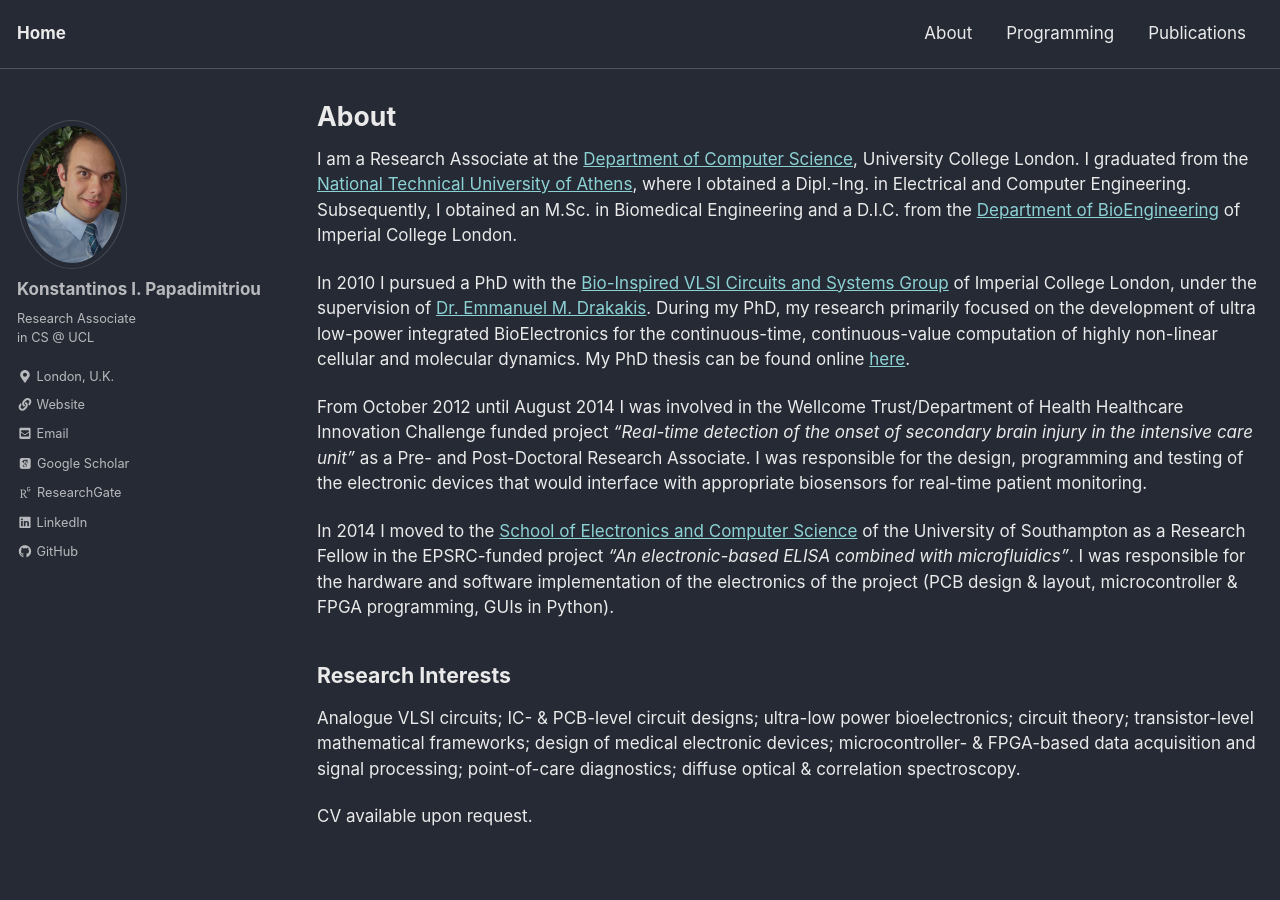
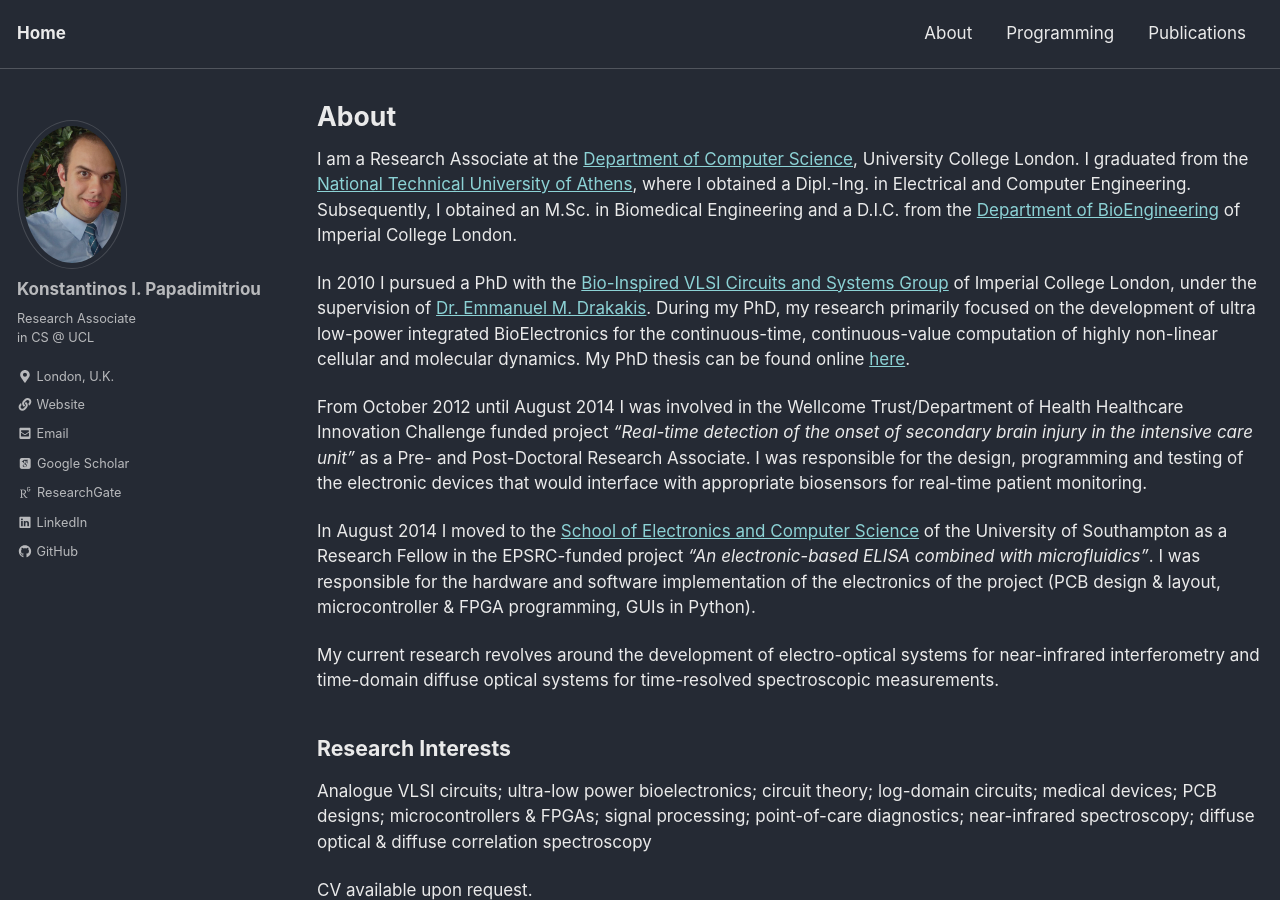
Before and after one commit to kostaspapadimitriou/kostaspapadimitriou.github.io, a Jekyll site: the page built from About.md, in a window 1280 px wide and 900 px high. Built offline with Jekyll 4.4.1, drawn with Linux system fonts in a browser that asks for light colours; nearby versions of some CDN libraries; some web fonts are replaced.

Commit message:
first launch_1.3

```diff
--- a/About.md
+++ b/About.md
@@ -13,9 +13,11 @@
 
 From October 2012 until August 2014 I was involved in the Wellcome Trust/Department of Health Healthcare Innovation Challenge funded project *"Real-time detection of the onset of secondary brain injury in the intensive care unit"* as a Pre- and Post-Doctoral Research Associate. I was responsible for the design, programming and testing of the electronic devices that would interface with appropriate biosensors for real-time patient monitoring.
 
-In 2014 I moved to the [School of Electronics and Computer Science](https://www.ecs.soton.ac.uk/) of the University of Southampton as a Research Fellow in the EPSRC-funded project *"An electronic-based ELISA combined with microfluidics"*. I was responsible for the hardware and software implementation of the electronics of the project (PCB design & layout, microcontroller & FPGA programming, GUIs in Python).
+In August 2014 I moved to the [School of Electronics and Computer Science](https://www.ecs.soton.ac.uk/) of the University of Southampton as a Research Fellow in the EPSRC-funded project *"An electronic-based ELISA combined with microfluidics"*. I was responsible for the hardware and software implementation of the electronics of the project (PCB design & layout, microcontroller & FPGA programming, GUIs in Python).
+
+My current research revolves around the development of electro-optical systems for near-infrared interferometry and time-domain diffuse optical systems for time-resolved spectroscopic measurements.
 
 ## Research Interests
-Analogue VLSI circuits; IC- & PCB-level circuit designs; ultra-low power bioelectronics; circuit theory; transistor-level mathematical frameworks; design of medical electronic devices; microcontroller- & FPGA-based data acquisition and signal processing; point-of-care diagnostics;  diffuse optical & correlation spectroscopy.
+Analogue VLSI circuits; ultra-low power bioelectronics; circuit theory; log-domain circuits; medical devices; PCB designs; microcontrollers & FPGAs; signal processing; point-of-care diagnostics; near-infrared spectroscopy; diffuse optical & diffuse correlation spectroscopy
 
 CV available upon request.
--- a/index.html
+++ b/index.html
@@ -8,4 +8,4 @@
 
 The site is currently under development.<br/><br/>
 
-I have lots of exciting things lined up so please check back often for updates.
+I have lots of interesting things lined up so please check back often for updates.
```
Also changed, not shown: 4 other files.
